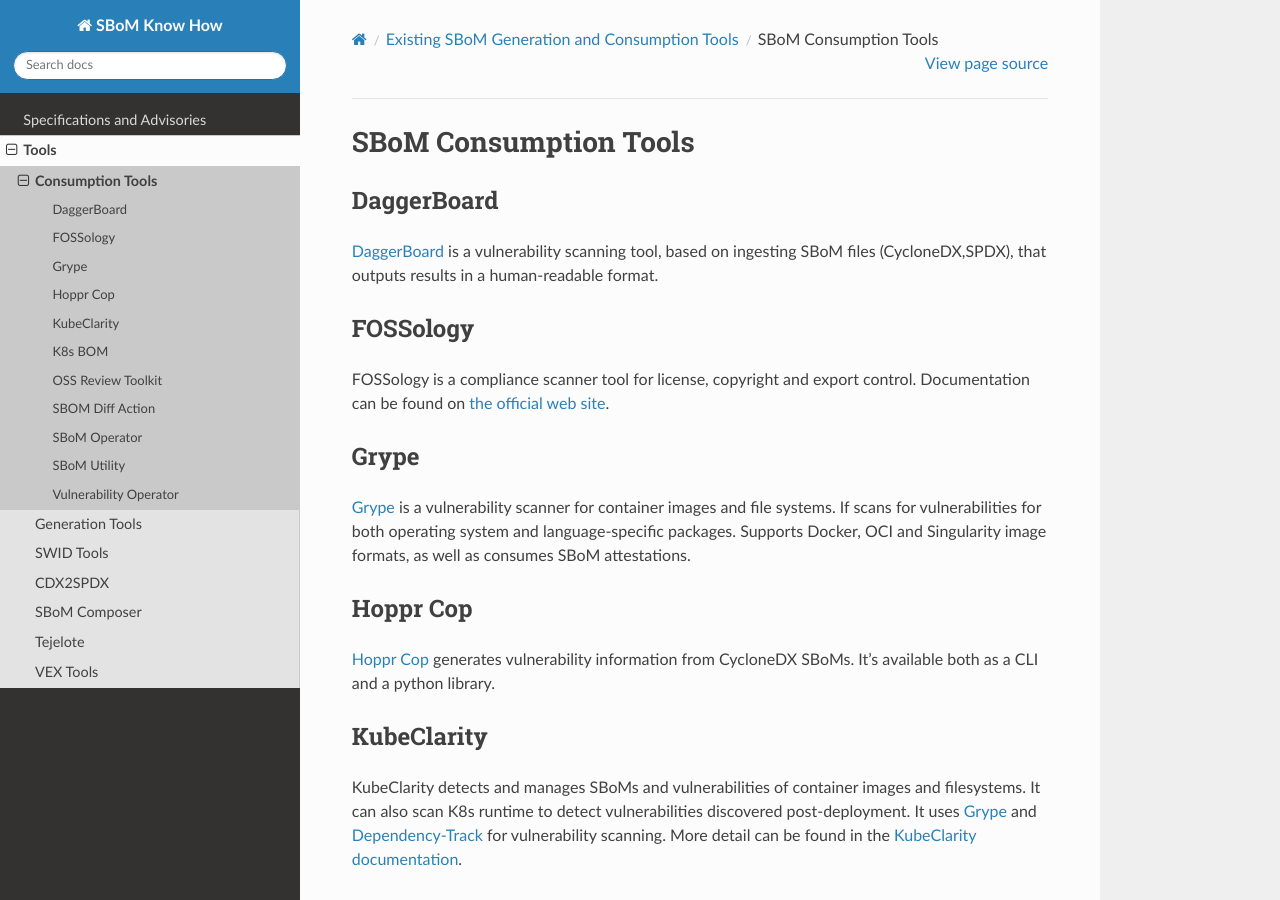
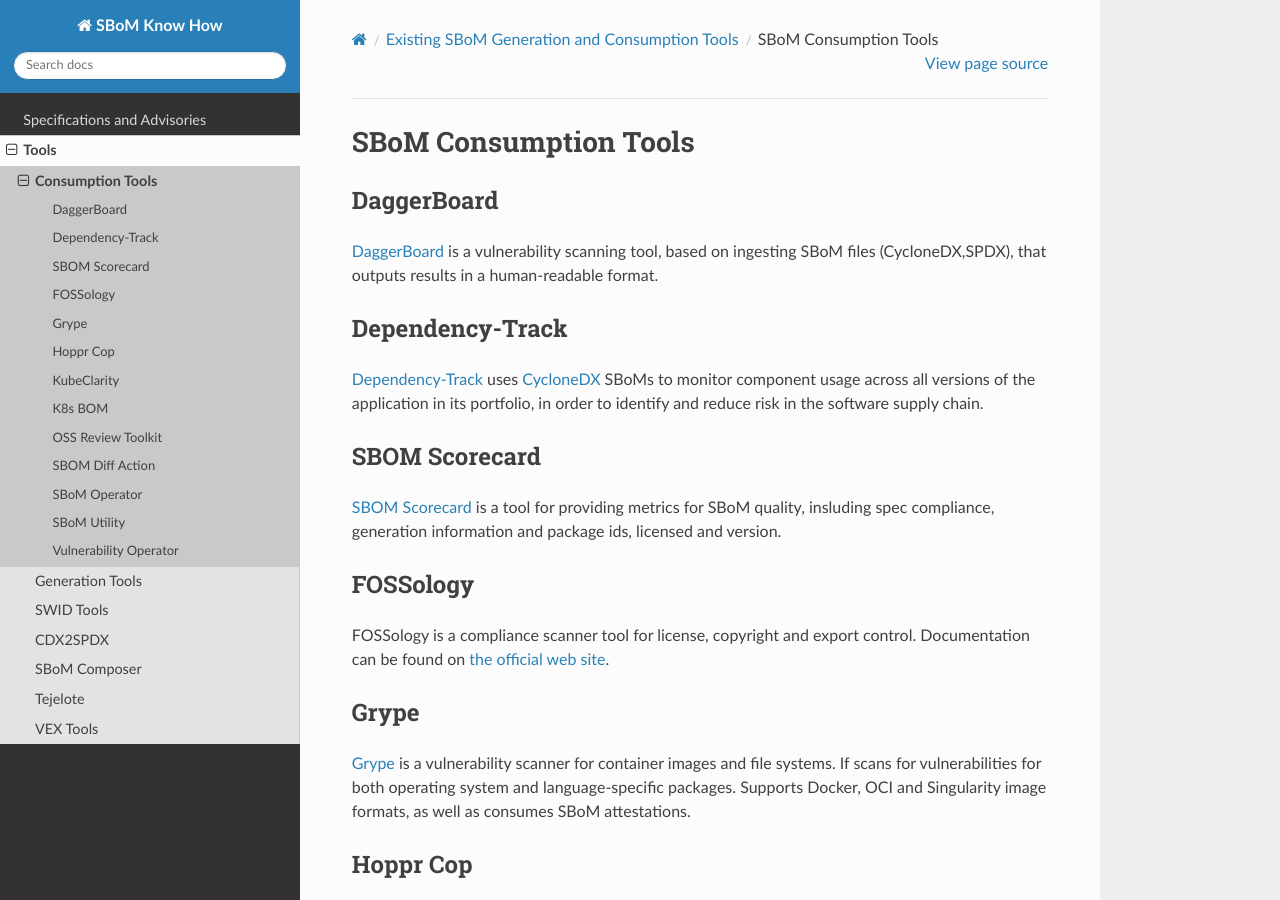
Before and after one commit to ivanayov/sbom-know-how, a Sphinx documentation site: the page built from docs/source/tooling/consumption_tools.md, in a window 1280 px wide and 900 px high. Built offline with Sphinx 7.4.7 and the Read the Docs theme 2.0.0, drawn with Linux system fonts in a browser that asks for light colours.

Commit message:
Add Dependency-Trach and SBOM Scorecard
This change adds both tools to the consumption section

Signed-off-by: Ivana Atanasova <iyovcheva@vmware.com>

```diff
--- a/docs/source/tooling/consumption_tools.md
+++ b/docs/source/tooling/consumption_tools.md
@@ -3,6 +3,14 @@
 ## DaggerBoard
 
 [DaggerBoard](https://github.com/nyph-infosec/daggerboard) is a vulnerability scanning tool, based on ingesting SBoM files (CycloneDX,SPDX), that outputs results in a human-readable format.
+
+## Dependency-Track
+
+[Dependency-Track](https://github.com/DependencyTrack/dependency-track) uses [CycloneDX](../specs/cyclonedx.md) SBoMs to monitor component usage across all versions of the application in its portfolio, in order to identify and reduce risk in the software supply chain.
+
+## SBOM Scorecard
+
+[SBOM Scorecard](https://github.com/eBay/sbom-scorecard) is a tool for providing metrics for SBoM quality, insluding spec compliance, generation information and package ids, licensed and version.
 
 ## FOSSology
 
```
